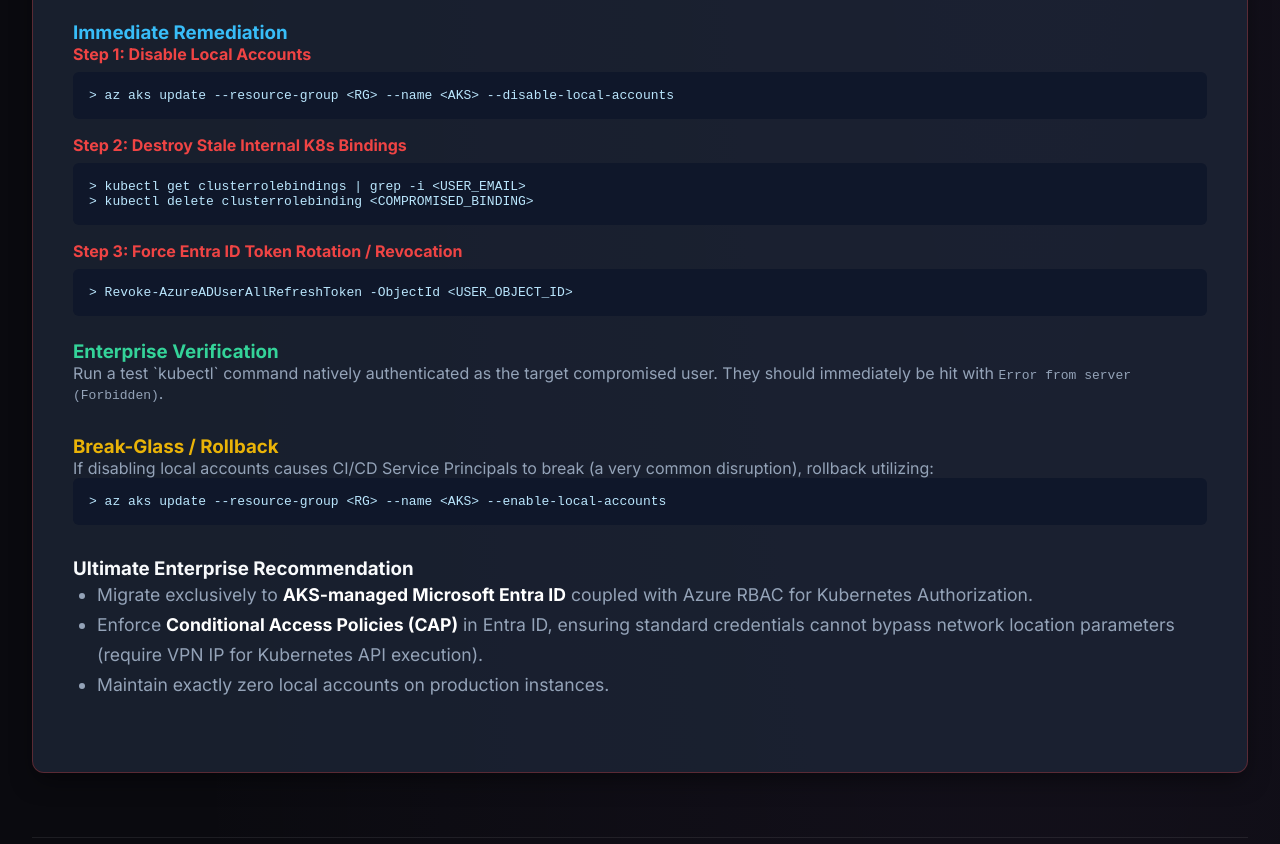
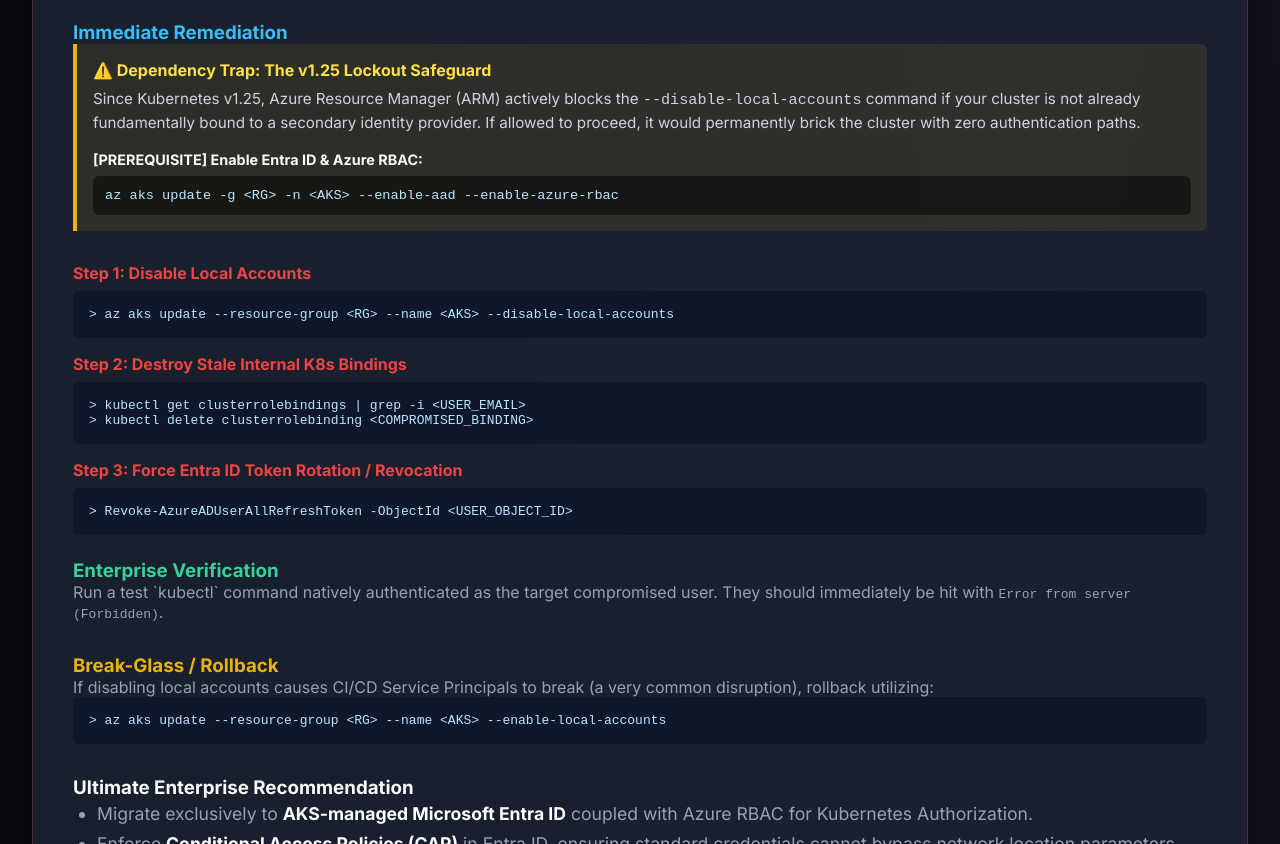
Before and after one commit to imranshs08/job, a plain HTML site: page aks-expert-viewer.html in a window 1280 px wide. Shown: the part 6600-7444 px from the top of the page. Drawn offline with Linux system fonts and the light colour scheme.

Commit message:
docs(aks): inject explicit v1.25 local account lockout dependency trap resolution into security sop

```diff
--- a/aks-expert-viewer.html
+++ b/aks-expert-viewer.html
@@ -1715,7 +1715,22 @@
             # Look for OIDC tokens vs static client-certificate-data
         </div>
 
+
         <h3 style="color: #38bdf8;">Immediate Remediation</h3>
+
+        <div style="background: rgba(234, 179, 8, 0.1); border-left: 4px solid #eab308; padding: 1rem; border-radius: 0 6px 6px 0; margin-bottom: 2rem;">
+            <p style="color: #fde047; font-weight: bold; margin-top: 0; margin-bottom: 0.5rem; display: flex; align-items: center; gap: 8px;">
+                ⚠️ Dependency Trap: The v1.25 Lockout Safeguard
+            </p>
+            <p style="color: #cbd5e1; font-size: 0.95rem; line-height: 1.5; margin-bottom: 1rem;">
+                Since Kubernetes v1.25, Azure Resource Manager (ARM) actively blocks the <code>--disable-local-accounts</code> command if your cluster is not already fundamentally bound to a secondary identity provider. If allowed to proceed, it would permanently brick the cluster with zero authentication paths.
+            </p>
+            <p style="color: #f8fafc; font-size: 0.9rem; margin-bottom: 0.5rem; font-weight: bold;">[PREREQUISITE] Enable Entra ID & Azure RBAC:</p>
+            <div style="background: rgba(0,0,0,0.5); padding: 0.75rem; border-radius: 6px; font-family: monospace; color: #bae6fd; font-size: 0.85rem;">
+                az aks update -g &lt;RG&gt; -n &lt;AKS&gt; --enable-aad --enable-azure-rbac
+            </div>
+        </div>
+
         <p style="color: #ef4444; font-weight: bold; margin-bottom: 0.5em;">Step 1: Disable Local Accounts</p>
         <div style="background: #0f172a; padding: 1rem; border-radius: 6px; font-family: monospace; color: #bae6fd; margin-bottom: 1rem;">
             > az aks update --resource-group &lt;RG&gt; --name &lt;AKS&gt; --disable-local-accounts
```
